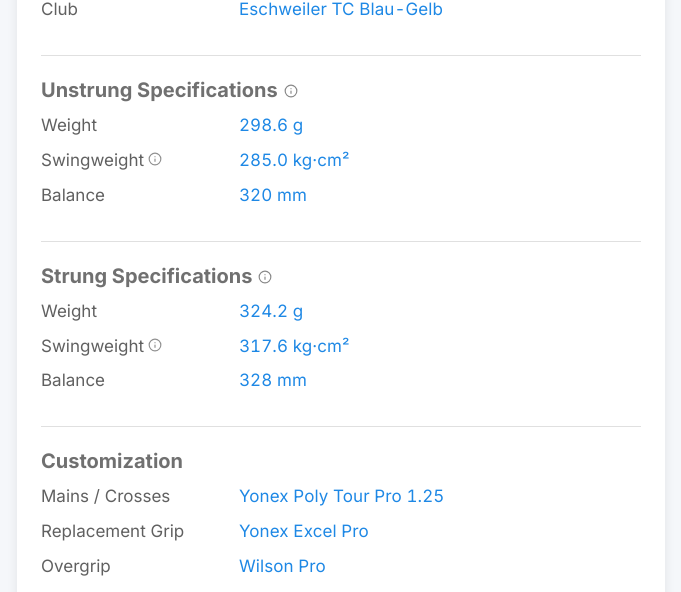
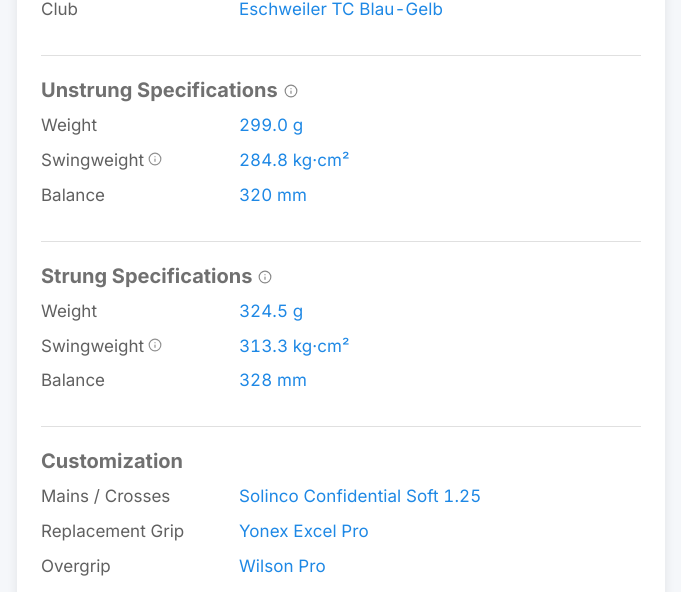
Before and after one commit to stringsmatter/Info, a Jekyll site: the page built from FW01/index.html, in a window 1280 px wide. Shown: the part 143-735 px from the top of the page, without its empty margins (299-980 px from the left). Built offline with Jekyll 4.4.1, drawn with Linux system fonts in a browser that asks for light colours.

Commit message:
Update FW01.yml

```diff
--- a/_data/racquets/FW01.yml
+++ b/_data/racquets/FW01.yml
@@ -13,18 +13,18 @@
   length: "68.58 cm"
 
 customization:
-  mains_crosses: "Yonex Poly Tour Pro 1.25"
+  mains_crosses: "Solinco Confidential Soft 1.25"
   replacement_grip: "Yonex Excel Pro"
   overgrip: "Wilson Pro"
   dampener: "Yonex Vibration Stopper 5"
   added_weight: "no"
 
 measured_unstrung:
-  weight: "298.6 g"
-  swingweight: "285.0 kg·cm²"
+  weight: "299.0 g"
+  swingweight: "284.8 kg·cm²"
   balance: "320 mm"
 
 measured_strung:
-  weight: "324.2 g"
-  swingweight: "317.6 kg·cm²"
+  weight: "324.5 g"
+  swingweight: "313.3 kg·cm²"
   balance: "328 mm"
```
